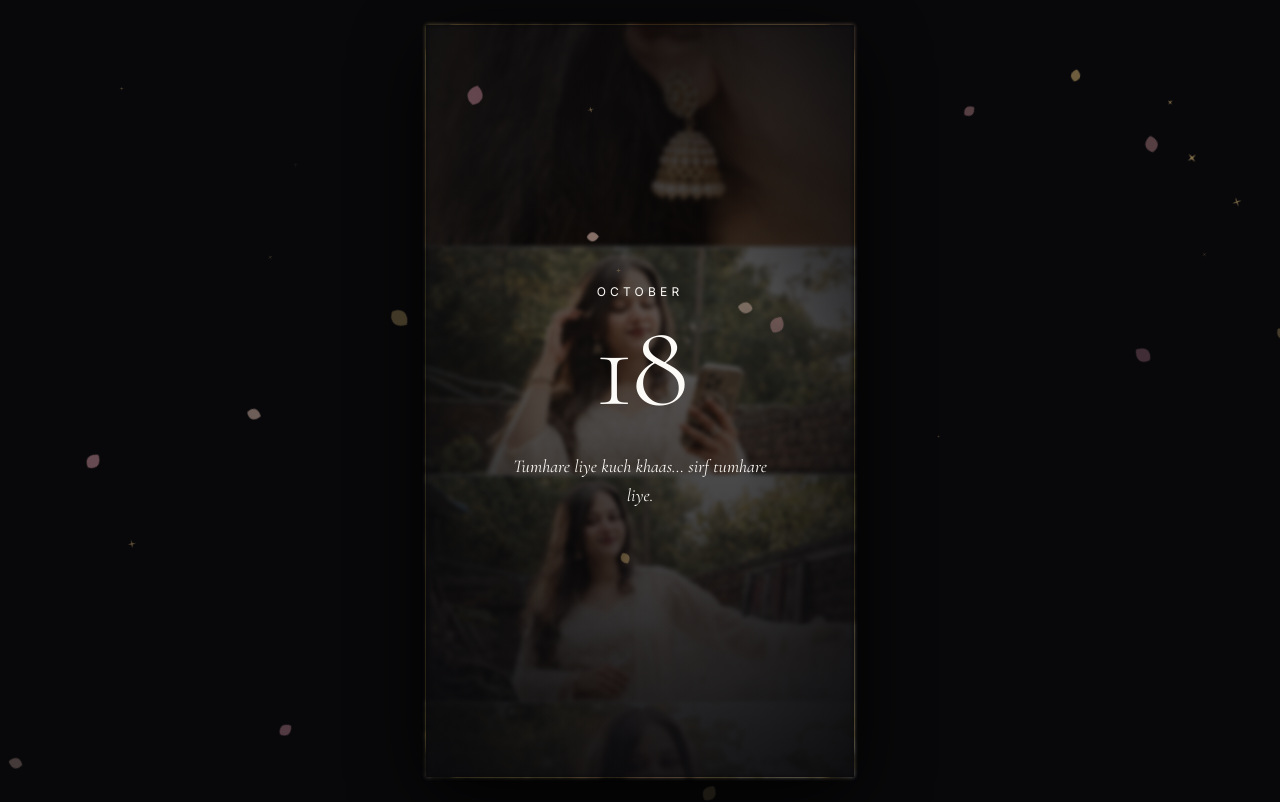
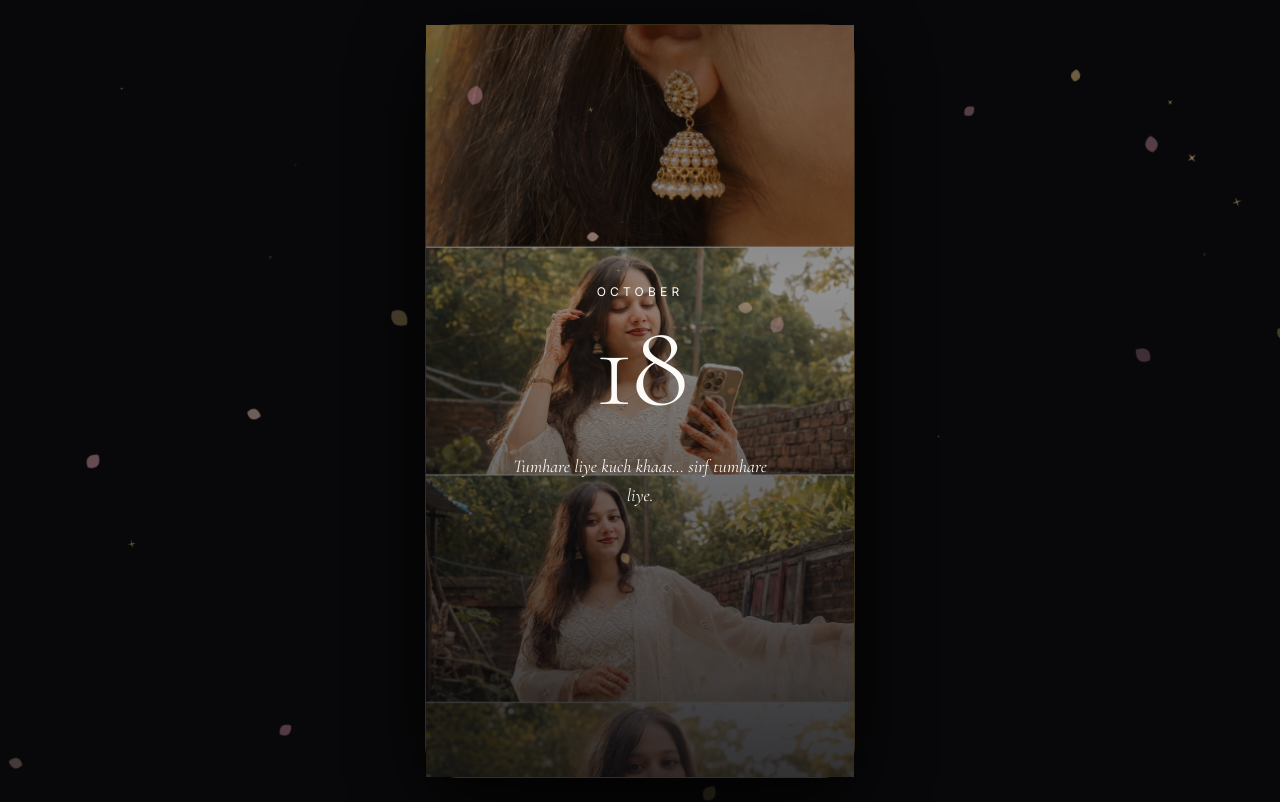
Before and after one commit to aanandd02/purnima-bday, a Next.js app: page / in a window 1280 px wide. Built offline with nearby package versions, Linux system fonts and the light colour scheme.

Commit message:
fix(visuals): brighten hero and scene photos, remove black vignette, remove duplicate workflow

```diff
--- a/src/components/scenes/CountdownScene.tsx
+++ b/src/components/scenes/CountdownScene.tsx
@@ -42,12 +42,12 @@ export function CountdownScene({ onContinue }: CountdownSceneProps) {
         minHeight: "var(--vh-screen)",
       }}
     >
-      {/* Blurred hero photo background */}
+      {/* Hero photo background */}
       <motion.div
-        className="absolute inset-0 vignette pointer-events-none"
-        initial={{ opacity: 0, scale: 1.05 }}
+        className="absolute inset-0 pointer-events-none"
+        initial={{ opacity: 0, scale: 1.03 }}
         animate={{ opacity: 1, scale: 1 }}
-        transition={{ duration: 2, ease: [0.16, 1, 0.3, 1] }}
+        transition={{ duration: 0.9, ease: [0.16, 1, 0.3, 1] }}
       >
         <Image
           src={asset(birthdayConfig.heroPhoto)}
@@ -55,7 +55,7 @@ export function CountdownScene({ onContinue }: CountdownSceneProps) {
           fill
           priority
           className="object-cover object-top"
-          style={{ filter: "blur(3px) brightness(0.4) saturate(0.65)" }}
+          style={{ filter: "brightness(0.68) saturate(0.9) blur(1.5px)" }}
           sizes="100vw"
         />
         {/* Warm luxury overlay */}
@@ -63,7 +63,7 @@ export function CountdownScene({ onContinue }: CountdownSceneProps) {
           className="absolute inset-0"
           style={{
             background:
-              "linear-gradient(to bottom, rgba(7,7,10,0.65) 0%, rgba(7,7,10,0.35) 50%, rgba(7,7,10,0.85) 100%)",
+              "linear-gradient(to bottom, rgba(7,7,10,0.5) 0%, rgba(7,7,10,0.3) 45%, rgba(7,7,10,0.8) 100%)",
           }}
         />
       </motion.div>
--- a/src/components/scenes/IntroScene.tsx
+++ b/src/components/scenes/IntroScene.tsx
@@ -50,12 +50,12 @@ export function IntroScene({ onBegin }: IntroSceneProps) {
 
   return (
     <div className="scene relative" style={{ minHeight: "var(--vh-screen)" }}>
-      {/* Blurred hero photo */}
+      {/* Hero photo background */}
       <motion.div
-        className="absolute inset-0 vignette"
-        initial={{ opacity: 0, scale: 1.06 }}
+        className="absolute inset-0"
+        initial={{ opacity: 0, scale: 1.04 }}
         animate={{ opacity: 1, scale: 1 }}
-        transition={{ duration: 3.5, ease: [0.16, 1, 0.3, 1] }}
+        transition={{ duration: 0.9, ease: [0.16, 1, 0.3, 1] }}
         onMouseDown={startLongPress}
         onMouseUp={endLongPress}
         onTouchStart={startLongPress}
@@ -67,15 +67,15 @@ export function IntroScene({ onBegin }: IntroSceneProps) {
           fill
           priority
           className="object-cover object-top"
-          style={{ filter: "blur(2px) brightness(0.45) saturate(0.7)" }}
-          sizes="430px"
+          style={{ filter: "brightness(0.72) saturate(0.95)" }}
+          sizes="100vw"
         />
-        {/* warm gradient overlay */}
+        {/* Soft luxury cinematic gradient overlay so text is super readable but photo is vividly visible */}
         <div
           className="absolute inset-0"
           style={{
             background:
-              "linear-gradient(to bottom, rgba(7,7,10,0.5) 0%, rgba(7,7,10,0.2) 40%, rgba(7,7,10,0.7) 100%)",
+              "linear-gradient(to bottom, rgba(7,7,10,0.4) 0%, rgba(7,7,10,0.2) 35%, rgba(7,7,10,0.75) 100%)",
           }}
         />
       </motion.div>
--- a/src/components/scenes/MemoryScene.tsx
+++ b/src/components/scenes/MemoryScene.tsx
@@ -73,10 +73,10 @@ function MemoryCard({
             src={asset(memory.src)}
             alt={memory.caption}
             fill
+            priority={index === 0}
             draggable={false}
             className="object-cover object-top pointer-events-none select-none transition-transform duration-700"
             sizes="(max-width: 430px) 100vw, 430px"
-            loading="lazy"
           />
           {/* Subtle gradient vignette */}
           <div
--- a/src/components/scenes/PhotoRevealScene.tsx
+++ b/src/components/scenes/PhotoRevealScene.tsx
@@ -44,7 +44,7 @@ export function PhotoRevealScene({ onContinue }: PhotoRevealSceneProps) {
           fill
           priority
           className="object-cover object-center"
-          style={{ filter: "brightness(0.35) saturate(0.8)" }}
+          style={{ filter: "brightness(0.75) saturate(0.95)" }}
           sizes="100vw"
         />
         {/* Gradient */}
@@ -52,7 +52,7 @@ export function PhotoRevealScene({ onContinue }: PhotoRevealSceneProps) {
           className="absolute inset-0"
           style={{
             background:
-              "linear-gradient(to bottom, rgba(7,7,10,0.6) 0%, transparent 30%, rgba(7,7,10,0.85) 100%)",
+              "linear-gradient(to bottom, rgba(7,7,10,0.3) 0%, transparent 40%, rgba(7,7,10,0.85) 100%)",
           }}
         />
       </motion.div>
```
